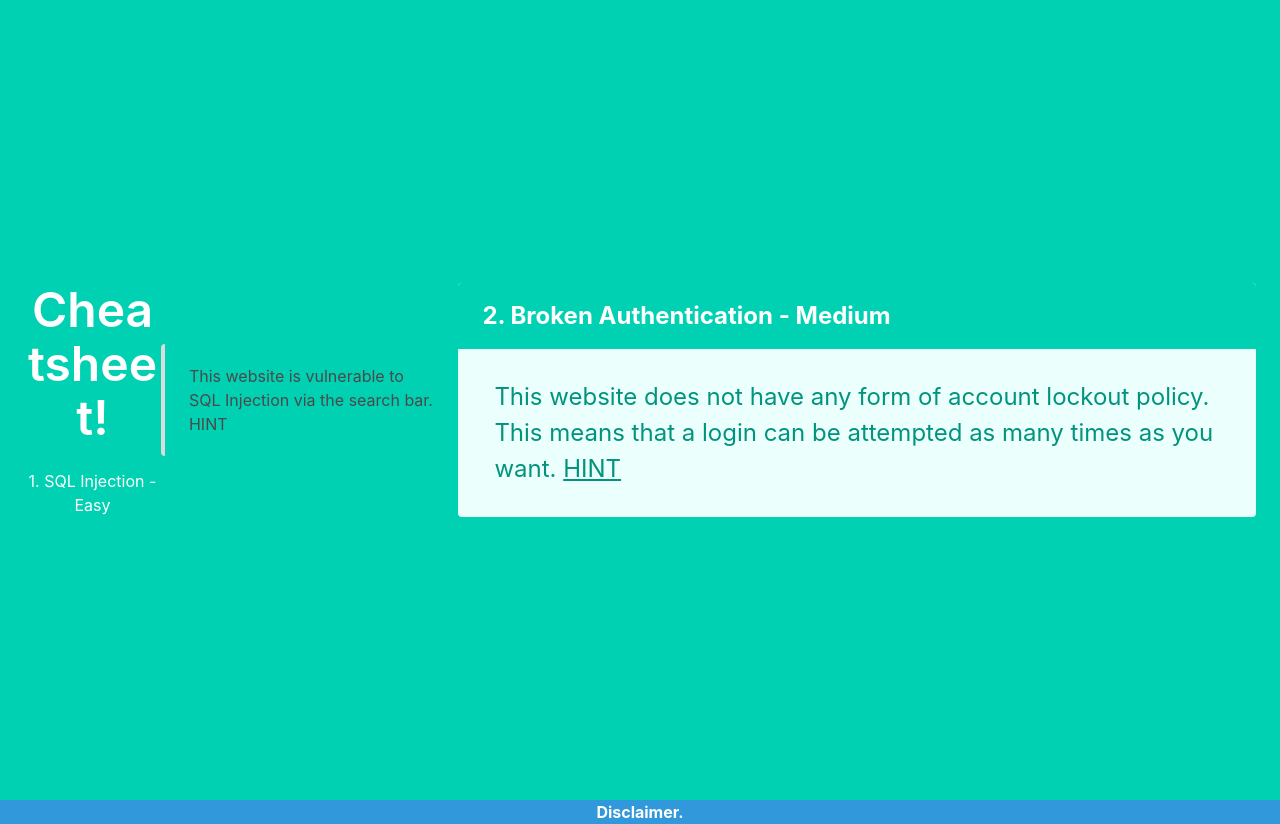
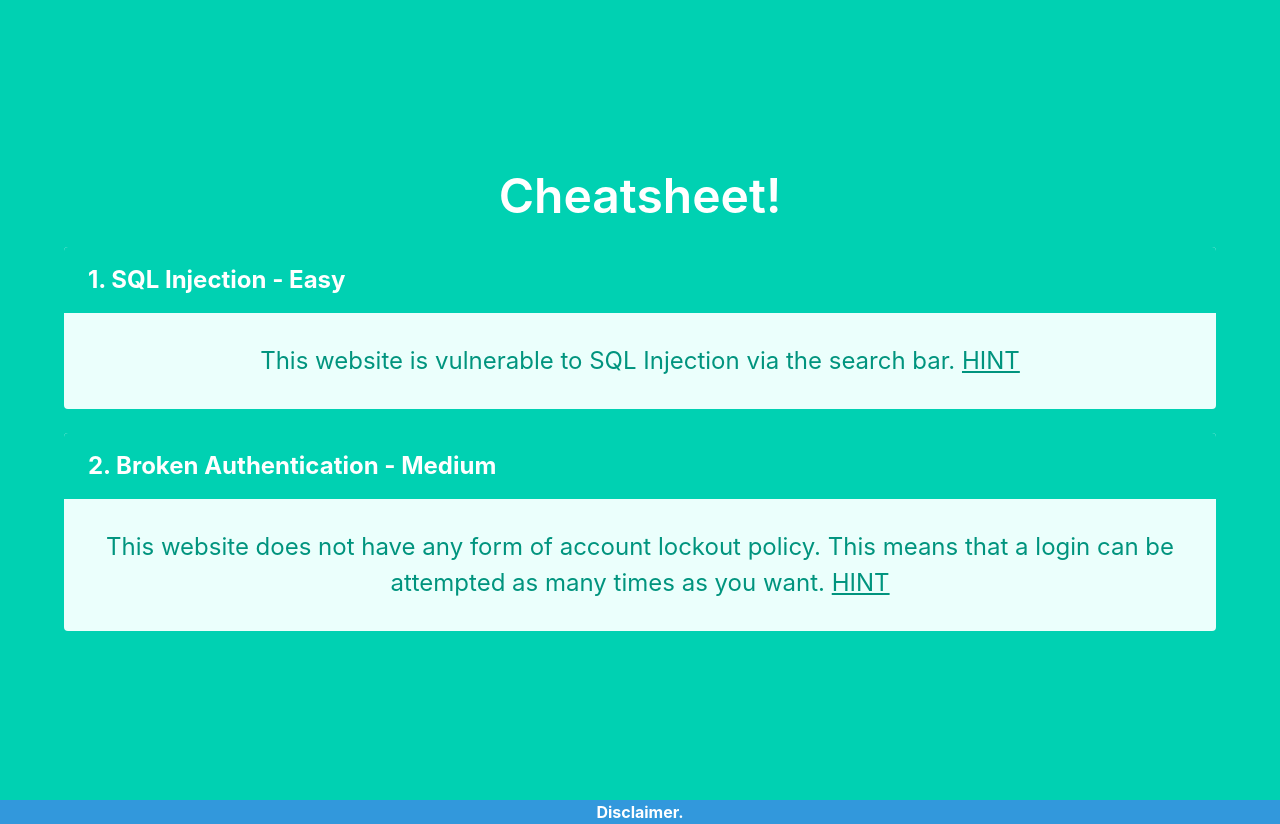
Before and after one commit to JFalnes/vulnerable_flask_application, a Flask app: page /cheatsheet in a window 1280 px wide. Shown: the part 56-880 px from the top of the page. Run offline with Flask 2, Linux system fonts and the light colour scheme.

Commit message:
Added Readme, requirements , changed cheatsheet and modified .models

```diff
--- a/project/models.py
+++ b/project/models.py
@@ -11,8 +11,8 @@ class User(UserMixin, db.Model):
     name = db.Column(db.String(1000))
 
 
-class Food_Items(db.Model):
+class Products(db.Model):
     item_no = db.Column(db.Integer, primary_key=True)  # primary keys are required by SQLAlchemy
     item_name = db.Column(db.String(100))
     qty = db.Column(db.Integer)
-    desc = db.Column(db.String(1000))
+    price = db.Column(db.String(1000))
--- a/project/templates/cheatsheet.html
+++ b/project/templates/cheatsheet.html
@@ -3,7 +3,8 @@
 <h1 class="title is-1">
    Cheatsheet!
 </h1>
-<artss="message-header">
+<article class="message is-primary is-large">
+   <div class="message-header">
       <p>1. SQL Injection - Easy</p>
    </div>
    <div class="message-body">
--- /dev/null
+++ b/requirements.txt
@@ -0,0 +1,3 @@
+Flask==1.1.2
+Flask-Login==0.5.0
+Flask-SQLAlchemy==2.4.4
```
Also changed, not shown: readme.md (added).
